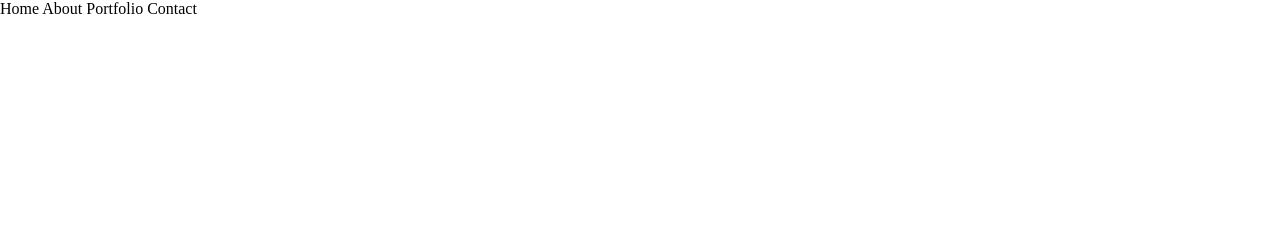
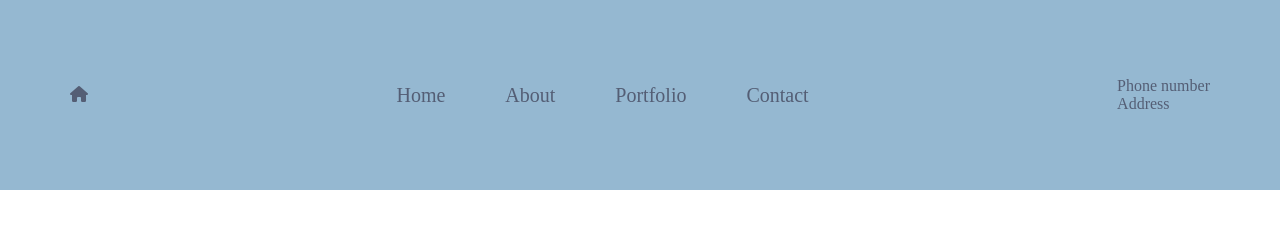
Before and after one commit to Taggart-Smith/gitworkflow, a plain HTML site: page about/about.html in a window 1280 px wide. Drawn offline with Linux system fonts and the light colour scheme.

Commit message:
Nav Bar hooked up to all the pages Tue Aug 20 15:30:01 MDT 2024

```diff
--- a/about/about.html
+++ b/about/about.html
@@ -6,16 +6,45 @@
     <meta name="viewport" content="width=device-width, initial-scale=1.0">
     <title>Document</title>
 
+    <script src="https://kit.fontawesome.com/ea15c1bc13.js" crossorigin="anonymous"></script>
+
     <link rel="stylesheet" href="/main.css" type="text/css">
 
 </head>
 <body>
     <header>
-        <div id="nav-wrapper">
-            <a href="/index.html">Home</a>
-            <a href="about.html">About</a>
-            <a href="/portfolio/portfolio.html">Portfolio</a>
-            <a href="/contact/contact.html">Contact</a>
+        <div class="nav-wrapper">
+            <div class="left-column">
+                <div class="icon">
+                    <a href="/index.html">
+                        <i class="fa-solid fa-house"></i>
+                    </a>
+                </div>
+
+            </div>
+            <div class="middle-column">
+                <div class="nav-link">
+                    <a href="/index.html">Home</a>
+                </div>
+                <div class="nav-link">
+                    <a href="/about/about.html">About</a>
+                </div>
+                <div class="nav-link">
+                    <a href="/portfolio/portfolio.html">Portfolio</a>
+                </div>
+                <div class="nav-link">
+                    <a href="/contact/contact.html">Contact</a>
+                </div>
+            </div>
+            <div class="right-column">
+                <div class="contact-info">
+                    <a href="/contact/contact.html">
+                        Phone number
+                        <br>
+                        Address
+                    </a>
+                </div>
+            </div>
         </div>
     </header>
 </body>
--- a/main.css
+++ b/main.css
@@ -21,18 +21,19 @@ a{
     display: flex;
     justify-content: space-between;
     align-items: center;
+    font-size: 20px;
 }
 
 .middle-column > .nav-link {
     display: flex;
     justify-content: space-between;
-    padding: 20px;
+    padding: 30px;
 }
 
 .right-column{
-    padding-right: 50px;
+    padding-right: 70px;
 }
 
 .left-column{
-    padding-left: 50px;
+    padding-left: 70px;
 }
```
Also changed, not shown: contact/contact.html (+22 -1 lines), index.html (+0 -7 lines), portfolio/portfolio.html (+20 -5 lines).
